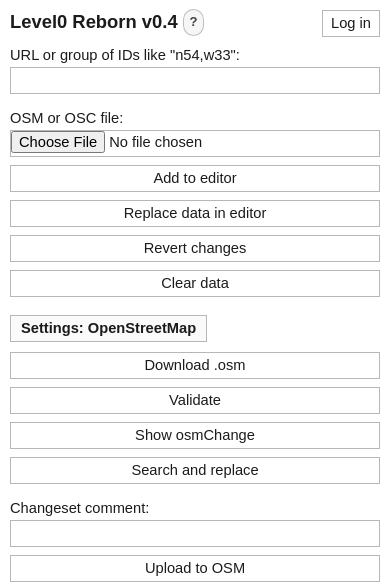
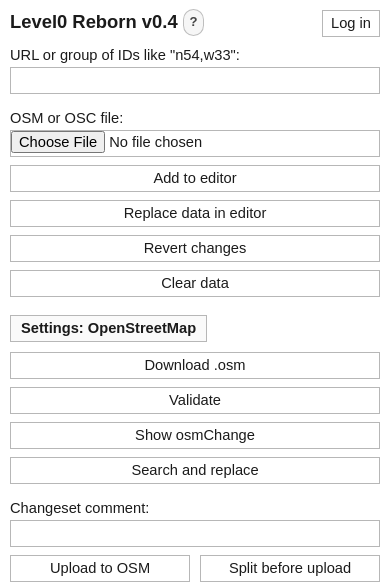
Before and after one commit to deevroman/level0-reborn, a website with bundled scripts: page index.html in a window 390 px wide. Shown: the top 587 px of the page. Built offline with nearby package versions, Linux system fonts and the light colour scheme.

Commit message:
more compact layout

```diff
--- a/index.html
+++ b/index.html
@@ -418,6 +418,11 @@
       z-index: 3000;
     }
 
+    .upload-actions {
+      display: flex;
+      gap: 10px;
+    }
+
     .toolbar-actions details {
       margin: 0;
     }
@@ -736,6 +741,17 @@
         margin: 0;
       }
 
+      .upload-actions {
+        width: 100%;
+        flex-wrap: nowrap;
+      }
+
+      .toolbar-row .upload-actions button {
+        flex: 1 1 0;
+        width: auto;
+        min-width: 0;
+      }
+
       .toolbar-row input:not([type="text"]),
       .toolbar-row select {
         width: 100%;
@@ -1016,8 +1032,10 @@
       <input type="text" id="comment-input" maxlength="255" autocomplete="off" list="comment-history">
     </label>
     <datalist id="comment-history"></datalist>
-    <button id="upload" type="button">Upload to OSM</button>
-    <button id="split-upload" type="button">Split before upload</button>
+    <div class="upload-actions">
+      <button id="upload" type="button">Upload to OSM</button>
+      <button id="split-upload" type="button">Split before upload</button>
+    </div>
   </div>
 </section>
 
```
